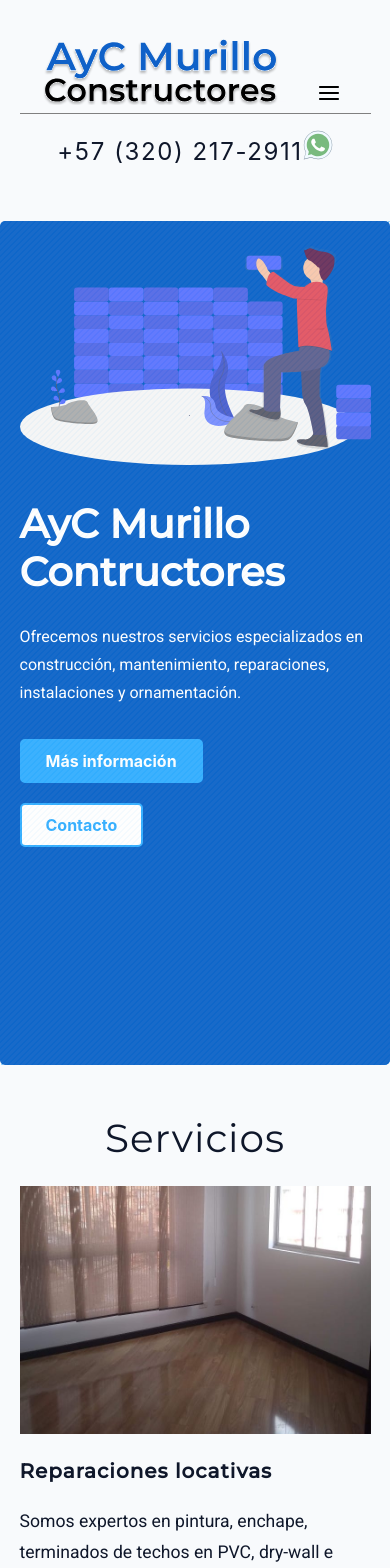
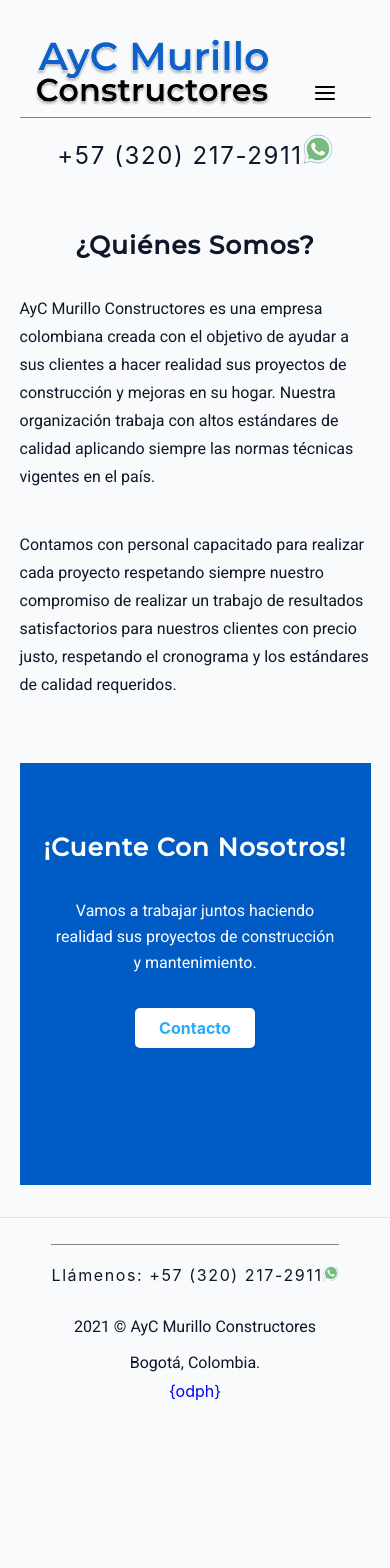
Before and after one commit to odpinerosh/ayc-muricons, a React (Create React App) app: page /about in a window 390 px wide. Shown: the top 1568 px of the page. After the commit the page ends 1429 px from the top, so only its background shows below. Built offline with nearby package versions, Linux system fonts and the light colour scheme.

Commit message:
feat: Mobile Version finished

```diff
--- a/package.json
+++ b/package.json
@@ -8,6 +8,7 @@
     "@testing-library/user-event": "^13.5.0",
     "react": "^17.0.2",
     "react-dom": "^17.0.2",
+    "react-router-dom": "^6.2.1",
     "react-scripts": "^2.1.3",
     "web-vitals": "^2.1.2"
   },
--- a/public/css/main.css
+++ b/public/css/main.css
@@ -370,7 +370,9 @@ Navbar
 }
 
 .nav-btn {
-    padding: 0.15rem 0.75rem;
+    /*padding: 0.15rem 0.75rem;*/
+    display: flex;
+
     background-color: transparent;
 }
 
@@ -473,7 +475,8 @@ Page
     background: url('/images/diagonal-lines.svg');
     margin: 0 auto;
     /*max-width: 1120px;*/
-    min-height: calc(100vh - (6rem + 4rem));
+    /*min-height: calc(100vh - (6rem + 4rem));*/
+    display: flex;
     width: 100vw;
 }
 
@@ -481,7 +484,7 @@ Page
     opacity: 0.9;
     background-color: var(--hero-blue);
     border-radius: 5px;
-    height: 100vh;
+    height: auto;
     position: relative;
     display: flex;
     justify-content: center;
@@ -489,7 +492,7 @@ Page
 
 .hero-container {
     align-items: center;
-    position: relative;
+    padding: 1rem;
     border-radius: 5px;
     display: flex;
     flex-direction: column;
@@ -525,7 +528,7 @@ Page
 }
 
 .hero-img img {
-    width: 100%;
+    width: 80%;
     height: auto;
 }
 
@@ -611,6 +614,34 @@ Cuente con Nosotros
     line-height: 1.625;
     text-rendering: optimizeLegibility;
     -webkit-font-smoothing: antialiased;
+}
+
+.banner-bg-blue {
+    background-color: var(--hero-blue);
+}
+
+.banner-color-white {
+    color: #fff;
+}
+
+.banner-p {
+    padding: 0 2rem;
+}
+
+/*
+===============
+About
+===============
+*/
+
+.section-about {
+    display: flex;
+    flex-direction: column;
+    align-items: center;
+}
+
+.section-about p {
+    width: 90vw;
 }
 
 
--- a/src/App.js
+++ b/src/App.js
@@ -1,23 +1,22 @@
-import logo from './logo.svg';
+import React from 'react';
+
+import NavBar from './components/NavBar';
+import OverLay from './components/OverLay';
+import Hero from './components/Hero';
+import Features from './components/Features';
+import Banner from './components/Banner';
+import Footer from './components/Footer'
 import './App.css';
 
 function App() {
   return (
     <div className="App">
-      <header className="App-header">
-        <img src={logo} className="App-logo" alt="logo" />
-        <p>
-          Edit <code>src/App.js</code> and save to reload.
-        </p>
-        <a
-          className="App-link"
-          href="https://reactjs.org"
-          target="_blank"
-          rel="noopener noreferrer"
-        >
-          Learn React
-        </a>
-      </header>
+      <OverLay />
+      <NavBar />
+      <Hero />
+      <Features />
+      <Banner father='App' />
+      <Footer />
     </div>
   );
 }
--- /dev/null
+++ b/src/components/About.js
@@ -0,0 +1,24 @@
+import React from 'react';
+import Banner from './Banner';
+import NavBar from './NavBar';
+import OverLay from './OverLay';
+import Footer from './Footer'
+
+const About = () => {
+
+    return (
+        <React.Fragment>
+            <OverLay />
+            <NavBar />
+            <section className='section-about'>
+                <h4 className='banner-title'>¿Quiénes somos?</h4>
+                <p>AyC Murillo Constructores es una empresa colombiana creada con el objetivo de ayudar a sus clientes a hacer realidad sus proyectos de construcción y mejoras en su hogar. Nuestra organización trabaja con altos estándares de calidad aplicando siempre las normas técnicas vigentes en el país.</p>
+                <p>Contamos con personal capacitado para realizar cada proyecto respetando siempre nuestro compromiso de realizar un trabajo de resultados satisfactorios para nuestros clientes con precio justo, respetando el cronograma y los estándares de calidad requeridos.</p>
+                <Banner father='About'/>
+            </section>
+            <Footer />
+        </React.Fragment>
+    );
+}
+
+export default About;
--- a/src/components/Banner.js
+++ b/src/components/Banner.js
@@ -1,12 +1,12 @@
 import React from 'react';
 
-const Banner = () => {
+const Banner = (props) => {
 
     return (
-        <section className='section-banner'>
-            <h4 className='banner-title'>¡Cuente con nosotros!</h4>
-            <p className='banner-legend'>Vamos a trabajar juntos haciendo realidad sus proyectos de construcción y mantenimiento.</p>
-            <button className='btn'>Contacto</button>
+        <section className={props.father==='App' ? 'section-banner' : 'section-banner banner-bg-blue'}>
+            <h4 className={props.father==='App' ? 'banner-title' : 'banner-title banner-color-white'}>¡Cuente con nosotros!</h4>
+            <p className={props.father==='App' ? 'banner-legend' : 'banner-legend banner-color-white banner-p'}>Vamos a trabajar juntos haciendo realidad sus proyectos de construcción y mantenimiento.</p>
+            <a href='https://docs.google.com/forms/d/1L2qgt5XWoc4Dvs24CMhW22qKeDDuWsZgmOr3HvNt2aA/edit?usp=sharing' className='btn btn-hipster' target="_blank" rel="noopener noreferrer" className={props.father==='App' ? 'btn' : 'btn btn-hipster'}>Contacto</a>
         </section>
     );
 
--- a/src/components/Footer.js
+++ b/src/components/Footer.js
@@ -14,7 +14,7 @@ const Footer = () => {
                 <div className='footer-copy'>
                     <p>2021 © AyC Murillo Constructores</p>
                     <p>Bogotá, Colombia.</p>
-                    <a href="https://odpinerosh.github.io/odph" target="_blank">{`{odph}`}</a>
+                    <a href="https://odpinerosh.github.io/odph" rel="noopener noreferrer" target="_blank">{`{odph}`}</a>
                 </div>
             </div>
         </footer>
--- a/src/components/HeroContainer.js
+++ b/src/components/HeroContainer.js
@@ -11,16 +11,13 @@ const HeroContainer = () => {
                 </div>
                 <div className='hero-elements'>
                     <div className='hero-title'>
-                        <h1>AyC Murillo Contructores</h1>
+                        <h1>AyC Murillo Constructores</h1>
                     </div>
                     <div className='hero-desc'>
                         <p>Ofrecemos nuestros servicios especializados en construcción, mantenimiento, reparaciones, instalaciones y ornamentación.</p>
                     </div>
                     <div className='hero-action'>
-
-                        <a href='' className='btn'>Más información</a>
-
-                        <a href='' className='btn btn-hipster'>Contacto</a>
+                        <a href='https://docs.google.com/forms/d/1L2qgt5XWoc4Dvs24CMhW22qKeDDuWsZgmOr3HvNt2aA/edit?usp=sharing' className='btn btn-hipster' target="_blank" rel="noopener noreferrer" >Contacto</a>
                     </div>
                 </div>
             </div>
--- a/src/components/NavBar.js
+++ b/src/components/NavBar.js
@@ -44,7 +44,7 @@ const NavBar = () => {
                     +57 (320) 217-2911
                     <img src={whats} className="whats-logo" alt="Whatsapp Logo" />
                 </a>
-                <NavLinks padre="menu-navBar" />
+                <NavLinks padre="menu-navBar"/>
             </div>
         </nav>
     );
--- a/src/components/NavLinks.js
+++ b/src/components/NavLinks.js
@@ -1,19 +1,44 @@
 import React from "react";
+import { Link } from "react-router-dom";
 
 import whats from '../assets/whatsapp.svg';
+
+const getElement = (selector) => {
+    const element = document.querySelector(selector)
+
+    if (element) return element
+        throw Error(
+            `Please double check your class names, there is no ${selector} class`
+        )
+}
+
+
+
+const clickMenu = () => {
+    const overLay = getElement('.over-lay');
+
+    const menuNavBar = getElement('#menu-navBar');
+    const menuOverLay = getElement('#menu-overLay');
+
+    overLay.classList.toggle('ol-show');
+    menuNavBar.classList.toggle('hide-menu');
+    menuOverLay.classList.toggle('show-links');
+}
+
 
 const NavLinks = (props) => {
 
     return (
         <div className="nav-links" id={props.padre}>
-            <a href="https://wa.me/+573202172911?text=Quiero%20realizar%20un%20proyecto" target="_blank" rel="noopener noreferrer" className="nav-link">
+            <Link to="/" className="nav-link" onClick={clickMenu}>Inicio</Link>
+            <a href="https://wa.me/+573202172911?text=Quiero%20realizar%20un%20proyecto" target="_blank" onClick={clickMenu} rel="noopener noreferrer" className="nav-link">
                 +57 (320) 217-2911
                 <img src={whats} className="whats-logo" alt="Whatsapp Logo" />
             </a>
-            <a href="./about.html" className="nav-link">¿Quiénes Somos?</a>
-            <a href="./tag-group.html" className="nav-link">Servicios</a>
+            <Link to="/about" className="nav-link" onClick={clickMenu}>¿Quiénes somos?</Link>
+
             <div class="nav-link contact-link">
-                <a href="./contact.html" className="btn">Contacto</a>
+                <a href='https://docs.google.com/forms/d/1L2qgt5XWoc4Dvs24CMhW22qKeDDuWsZgmOr3HvNt2aA/edit?usp=sharing' className='btn btn-hipster' target="_blank" rel="noopener noreferrer" onClick={clickMenu} className="btn">Contacto</a>
             </div>
         </div>
     );
--- a/src/index.js
+++ b/src/index.js
@@ -1,21 +1,17 @@
 import React from 'react';
 import ReactDOM from 'react-dom';
+import { BrowserRouter, Routes, Route } from "react-router-dom";
+import App from './App';
+import About from './components/About';
 import './index.css';
-import NavBar from './components/NavBar';
-import OverLay from './components/OverLay';
-import Hero from './components/Hero';
-import Features from './components/Features';
-import Banner from './components/Banner';
-import Footer from './components/Footer'
+
 
 ReactDOM.render(
-  <React.StrictMode>
-    <OverLay />
-    <NavBar />
-    <Hero />
-    <Features />
-    <Banner />
-    <Footer />
-  </React.StrictMode>,
+  <BrowserRouter>
+    <Routes>
+      <Route path="/" element={<App />} />
+      <Route path="about" element={<About />} />
+    </Routes>
+  </BrowserRouter>,
   document.getElementById('root')
 );
```
Also changed, not shown: 1 other file (tests, documents, lock files or other folders).
